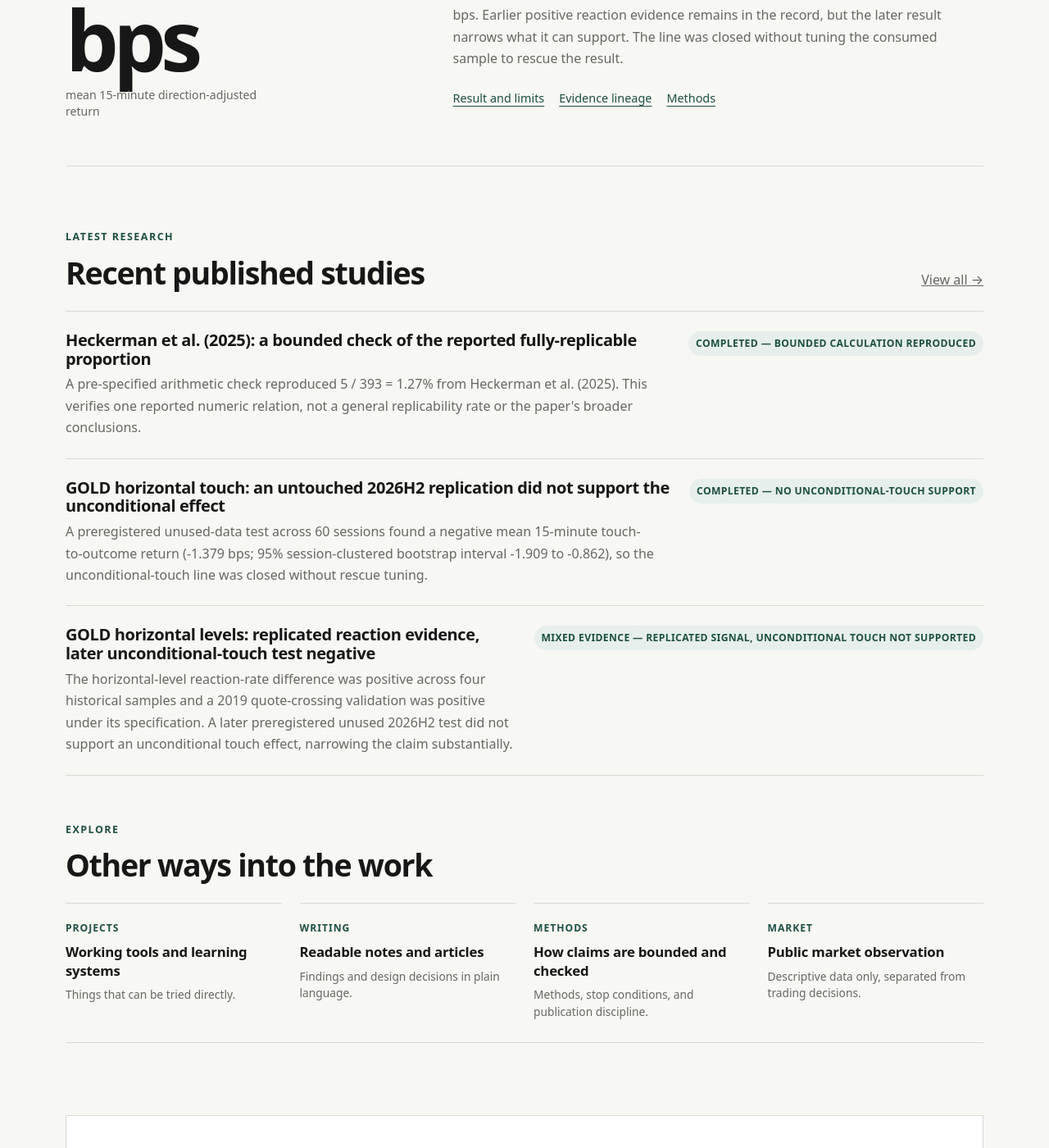
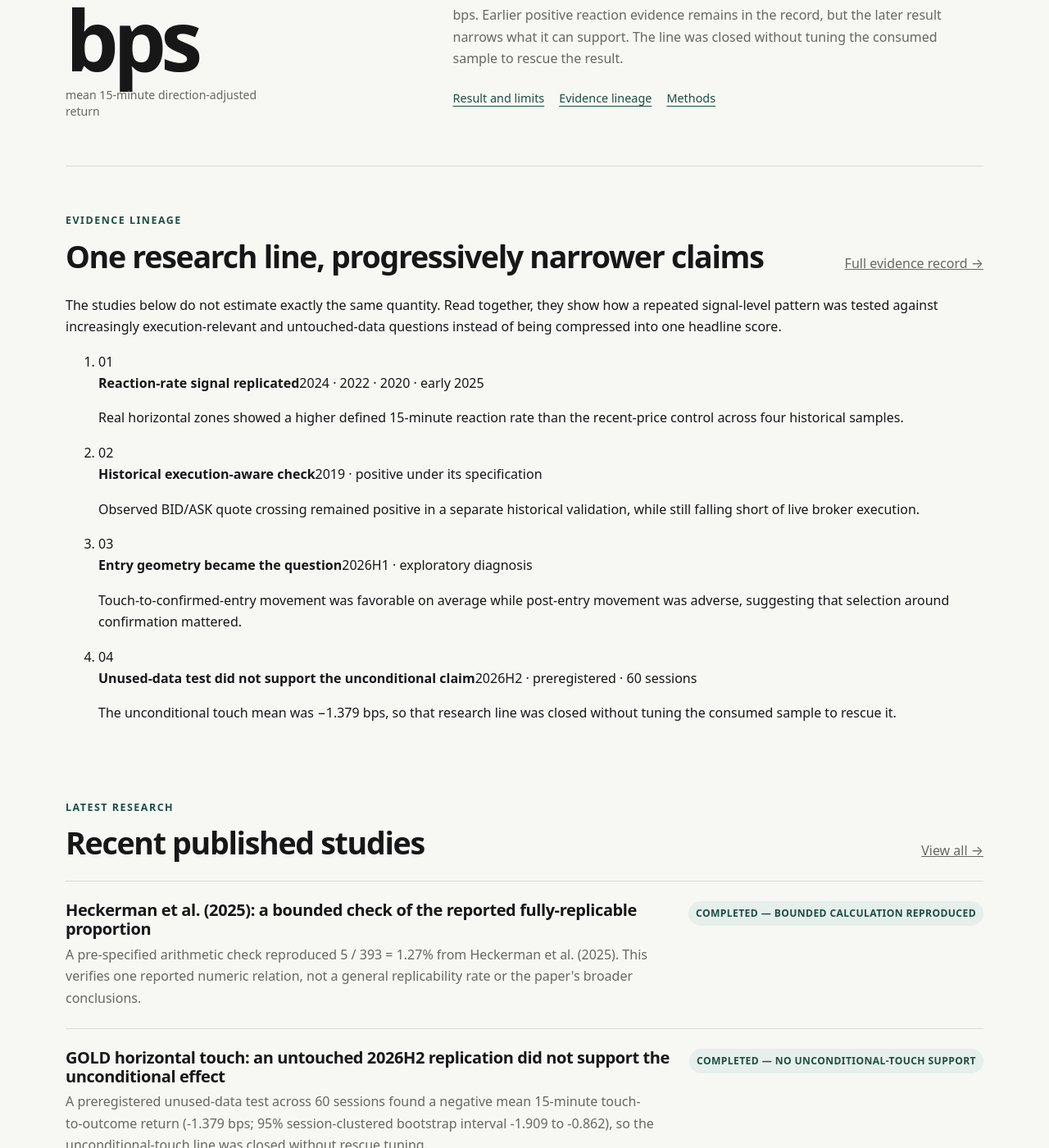
Before and after one commit to Josh-Temple/studio-lab-research, a Jekyll site: the page built from index.md, in a window 1280 px wide and 1400 px high, scrolled down 1914 px. Shown: the whole window at 82% size. Built offline with Jekyll 4.4.1, drawn with Linux system fonts in a browser that asks for light colours.

Commit message:
Add evidence lineage to homepage

```diff
--- a/index.md
+++ b/index.md
@@ -60,6 +60,35 @@ description: Studio Lab presents selected public-sector operational reform cases
   </div>
 </section>
 
+<section class="section compact-section evidence-lineage-section" aria-labelledby="evidence-lineage-title">
+  <div class="section-heading lineage-heading">
+    <div>
+      <p class="eyebrow">Evidence lineage</p>
+      <h2 id="evidence-lineage-title">One research line, progressively narrower claims</h2>
+    </div>
+    <a href="{{ '/research/gold-horizontal-replication-execution-evidence/' | relative_url }}">Full evidence record →</a>
+  </div>
+  <p class="lineage-intro">The studies below do not estimate exactly the same quantity. Read together, they show how a repeated signal-level pattern was tested against increasingly execution-relevant and untouched-data questions instead of being compressed into one headline score.</p>
+  <ol class="lineage-track">
+    <li class="lineage-step">
+      <span class="lineage-index">01</span>
+      <div><strong>Reaction-rate signal replicated</strong><span>2024 · 2022 · 2020 · early 2025</span><p>Real horizontal zones showed a higher defined 15-minute reaction rate than the recent-price control across four historical samples.</p></div>
+    </li>
+    <li class="lineage-step">
+      <span class="lineage-index">02</span>
+      <div><strong>Historical execution-aware check</strong><span>2019 · positive under its specification</span><p>Observed BID/ASK quote crossing remained positive in a separate historical validation, while still falling short of live broker execution.</p></div>
+    </li>
+    <li class="lineage-step">
+      <span class="lineage-index">03</span>
+      <div><strong>Entry geometry became the question</strong><span>2026H1 · exploratory diagnosis</span><p>Touch-to-confirmed-entry movement was favorable on average while post-entry movement was adverse, suggesting that selection around confirmation mattered.</p></div>
+    </li>
+    <li class="lineage-step lineage-step-terminal">
+      <span class="lineage-index">04</span>
+      <div><strong>Unused-data test did not support the unconditional claim</strong><span>2026H2 · preregistered · 60 sessions</span><p>The unconditional touch mean was −1.379 bps, so that research line was closed without tuning the consumed sample to rescue it.</p></div>
+    </li>
+  </ol>
+</section>
+
 <section class="section">
   <div class="section-heading">
     <div><p class="eyebrow">Latest research</p><h2>Recent published studies</h2></div>
```
